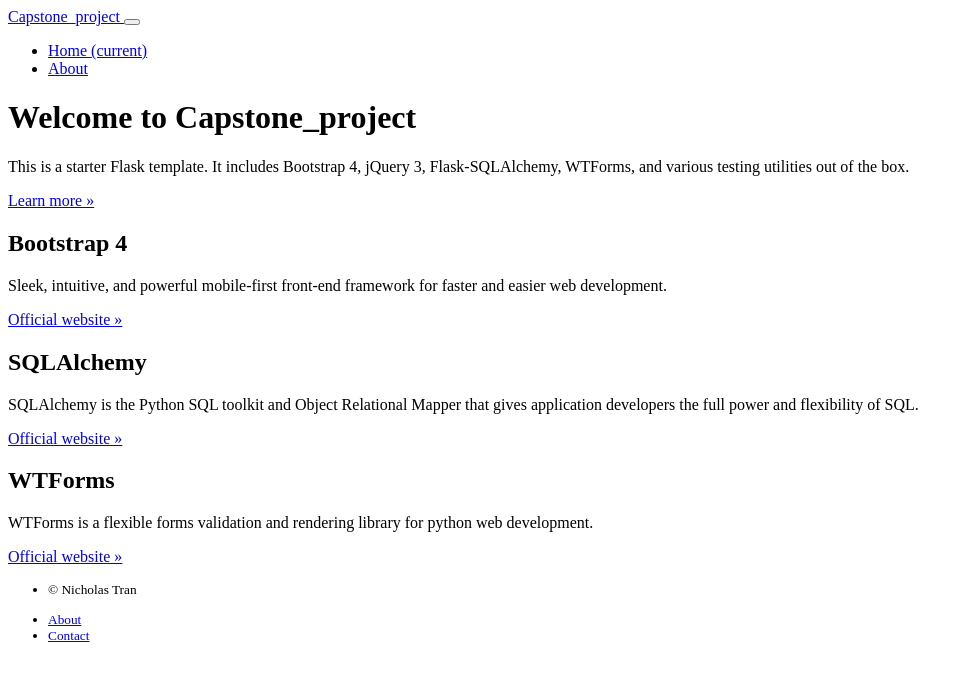
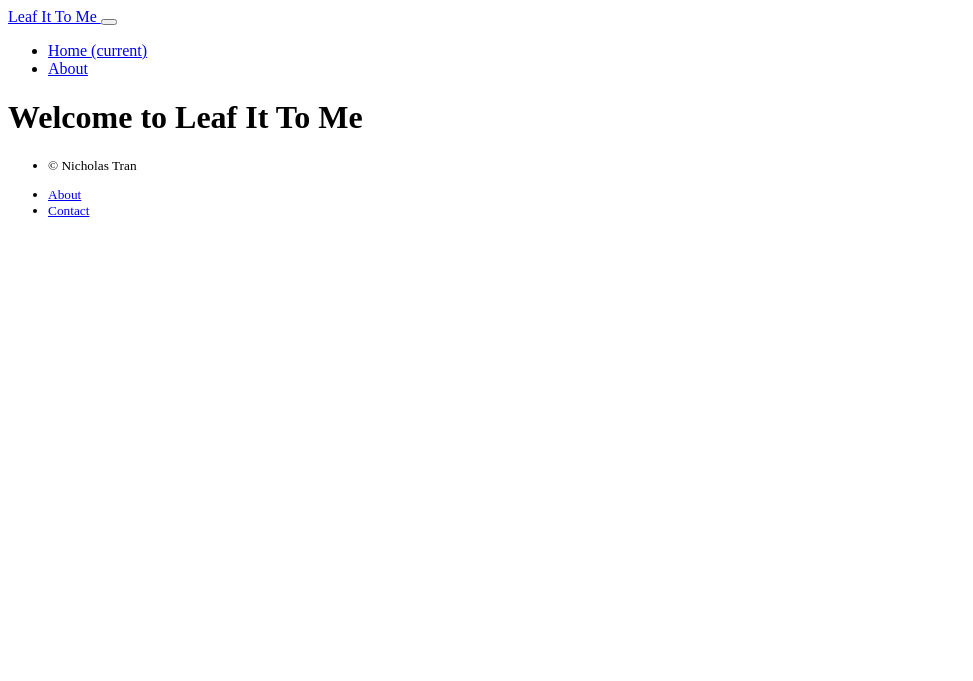
Before and after one commit to Siegfer/capstone-project, a Flask app: template project4/project4/templates/public/home.html in a window 1280 px wide. Shown: the top 681 px of the page, without its empty margins (0-973 px from the left). Run offline with Flask 2, Linux system fonts and the light colour scheme; the template is opened without the code that fills it, so the values that code supplies are empty; parts of the project's set-up code (start-up, migrations or seed data) failed here and were passed over.

Commit message:
update flask playground

```diff
--- a/project4/project4/plant/models.py
+++ b/project4/project4/plant/models.py
@@ -1,9 +1,11 @@
 # -*- coding: utf-8 -*-
 """Plant models."""
 
-from leaf_it_to_me.database import db, Column, PkModel
+from project4.database import Column, PkModel, db
+
 
 class Plant(PkModel):
+    """ model for plant """
     __tablename__ = "plants"
     AlternateName = Column(db.String(80), nullable=True, default=None)
     Edible = Column(db.String(80), nullable=True, default=None)
--- a/project4/project4/plant/views.py
+++ b/project4/project4/plant/views.py
@@ -1,9 +1,10 @@
 # -*- coding: utf-8 -*-
 """User views."""
+import json
+
+import requests
 from flask import Blueprint, render_template
 from flask_login import login_required
-import requests
-import json
 
 blueprint = Blueprint("plant", __name__, url_prefix="/users", static_folder="../static")
 
--- a/project4/project4/templates/nav.html
+++ b/project4/project4/templates/nav.html
@@ -1,51 +1,106 @@
-
-<nav class="navbar navbar-expand-lg navbar-dark bg-dark fixed-top">
+<nav
+	class="
+		navbar navbar-expand-lg navbar-dark
+		bg-dark
+		fixed-top
+	"
+>
 	<div class="container-fluid">
-  <a class="navbar-brand" href="{{ url_for('public.home') }}">
-     Capstone_project
+		<a
+			class="navbar-brand"
+			href="{{ url_for('public.home') }}"
+		>
+			Leaf It To Me
 		</a>
-  <button class="navbar-toggler" type="button" data-bs-toggle="collapse" data-bs-target="#navbarSupportedContent" aria-controls="navbarSupportedContent"
-    aria-expanded="false" aria-label="Toggle navigation">
+		<button
+			class="navbar-toggler"
+			type="button"
+			data-bs-toggle="collapse"
+			data-bs-target="#navbarSupportedContent"
+			aria-controls="navbarSupportedContent"
+			aria-expanded="false"
+			aria-label="Toggle navigation"
+		>
 			<span class="navbar-toggler-icon"></span>
 		</button>
 
-  <div class="collapse navbar-collapse" id="navbarSupportedContent">
+		<div
+			class="collapse navbar-collapse"
+			id="navbarSupportedContent"
+		>
 			<ul class="navbar-nav me-auto">
 				<li class="nav-item active">
-        <a class="nav-link" href="{{ url_for('public.home') }}">Home
+					<a
+						class="nav-link"
+						href="{{ url_for('public.home') }}"
+						>Home
 						<span class="sr-only">(current)</span>
 					</a>
 				</li>
 				<li class="nav-item">
-        <a class="nav-link" href="{{ url_for('public.about') }}">About</a>
+					<a
+						class="nav-link"
+						href="{{ url_for('public.about') }}"
+						>About</a
+					>
 				</li>
 			</ul>
-    {% if current_user and current_user.is_authenticated %}
+			{% if current_user and
+			current_user.is_authenticated %}
 			<ul class="navbar-nav my-auto">
 				<li class="nav-item active">
-        <a class="nav-link" href="{{ url_for('user.members') }}">Logged in as {{ current_user.username }}</a>
+					<a
+						class="nav-link"
+						href="{{ url_for('user.members') }}"
+						>Logged in as {{ current_user.username }}</a
+					>
 				</li>
 				<li class="nav-item">
-        <a class="nav-link" href="{{ url_for('public.logout') }}">
+					<a
+						class="nav-link"
+						href="{{ url_for('public.logout') }}"
+					>
 						<i class="fa fa-sign-out-alt"></i>
 					</a>
 				</li>
 			</ul>
 			{% elif form %}
-    <form class="form-inline" id="loginForm" method="POST" action="{{ url_for('public.home') }}" role="login">
-      <input type="hidden" name="csrf_token" value="{{ csrf_token() }}" />
+			<form
+				class="form-inline"
+				id="loginForm"
+				method="POST"
+				action="{{ url_for('public.home') }}"
+				role="login"
+			>
+				<input
+					type="hidden"
+					name="csrf_token"
+					value="{{ csrf_token() }}"
+				/>
 				<div class="input-group mb-2 mr-sm-2">
-        {{ form.username(placeholder="Username", class_="form-control mr-sm-1 my-auto") }} {{ form.password(placeholder="Password",
+					{{ form.username(placeholder="Username",
+					class_="form-control mr-sm-1 my-auto") }} {{
+					form.password(placeholder="Password",
 					class_="form-control mr-sm-1 my-auto") }}
-        <button class="btn btn-light btn-primary m-auto" type="submit">Login</button>
+					<button
+						class="btn btn-light btn-primary m-auto"
+						type="submit"
+					>
+						Login
+					</button>
 				</div>
 			</form>
 			<ul class="navbar-nav my-auto">
 				<li class="nav-item">
-        <a class="nav-link navbar-text" href="{{ url_for('public.register') }}">Create account</a>
+					<a
+						class="nav-link navbar-text"
+						href="{{ url_for('public.register') }}"
+						>Create account</a
+					>
 				</li>
 			</ul>
 			{% endif %}
-  </div><!-- /.navbar-collapse -->
+		</div>
+		<!-- /.navbar-collapse -->
 	</div>
 </nav>
--- a/project4/project4/templates/public/home.html
+++ b/project4/project4/templates/public/home.html
@@ -1,34 +1,11 @@
-
-{% extends "layout.html" %}
-{% block content %}
+{% extends "layout.html" %} {% block content %}
 <!-- Main jumbotron for a primary marketing message or call to action -->
 <div class="jumbotron">
-    <div class="container">
-
-      <h1 class="display-3">Welcome to Capstone_project</h1>
-
-      <p>This is a starter Flask template. It includes Bootstrap 4, jQuery 3, Flask-SQLAlchemy, WTForms, and various testing utilities out of the box.</p>
-      <p><a href="https://github.com/cookiecutter-flask/cookiecutter-flask" class="btn btn-primary btn-large">Learn more &raquo;</a></p>
-    </div>
-</div><!-- /.jumbotron -->
-
-<div class="container">
-  <div class="row">
-    <div class="col-lg-4">
-      <h2><i class="fa fa-code"></i> Bootstrap 4</h2>
-      <p>Sleek, intuitive, and powerful mobile-first front-end framework for faster and easier web development.</p>
-      <p><a class="btn btn-outline-secondary" href="http://getbootstrap.com/">Official website &raquo;</a></p>
-    </div>
-    <div class="col-lg-4">
-      <h2><i class="fa fa-flask"></i> SQLAlchemy</h2>
-      <p>SQLAlchemy is the Python SQL toolkit and Object Relational Mapper that gives application developers the full power and flexibility of SQL.</p>
-      <p><a href="http://www.sqlalchemy.org/" class="btn btn-outline-secondary">Official website &raquo;</a></p>
-   </div>
-    <div class="col-lg-4">
-      <h2><i class="fa fa-edit"></i> WTForms</h2>
-      <p>WTForms is a flexible forms validation and rendering library for python web development.</p>
-      <p><a href="http://wtforms.simplecodes.com/" class="btn btn-outline-secondary">Official website &raquo;</a></p>
-    </div>
-  </div><!-- /.row -->
+	<div class="container">
+		<h1 class="display-3">
+			Welcome to Leaf It To Me
+		</h1>
+	</div>
+	<!-- /.row -->
 </div>
 {% endblock %}
```
Also changed, not shown: project4/project4/flask playground/application/__init__.py (added, +17 -0 lines), project4/project4/flask playground/application/models.py (added, +7 -0 lines), project4/project4/flask playground/config.py (added, +21 -0 lines), project4/project4/playground.py (added, +17 -0 lines), project4/project4/user/views.py (+12 -0 lines), project4/project4/flask playground/application/routes.py (added), project4/project4/flask playground/wsgi.py (added). Lines whose indentation alone changed are shown as unchanged.
